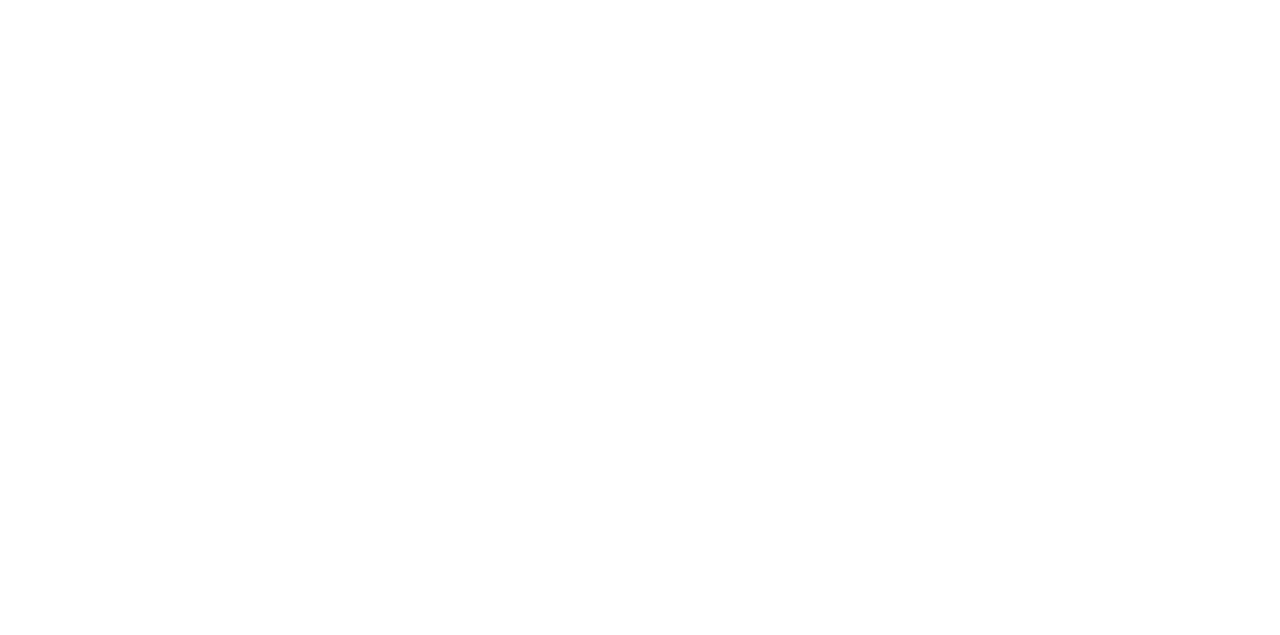
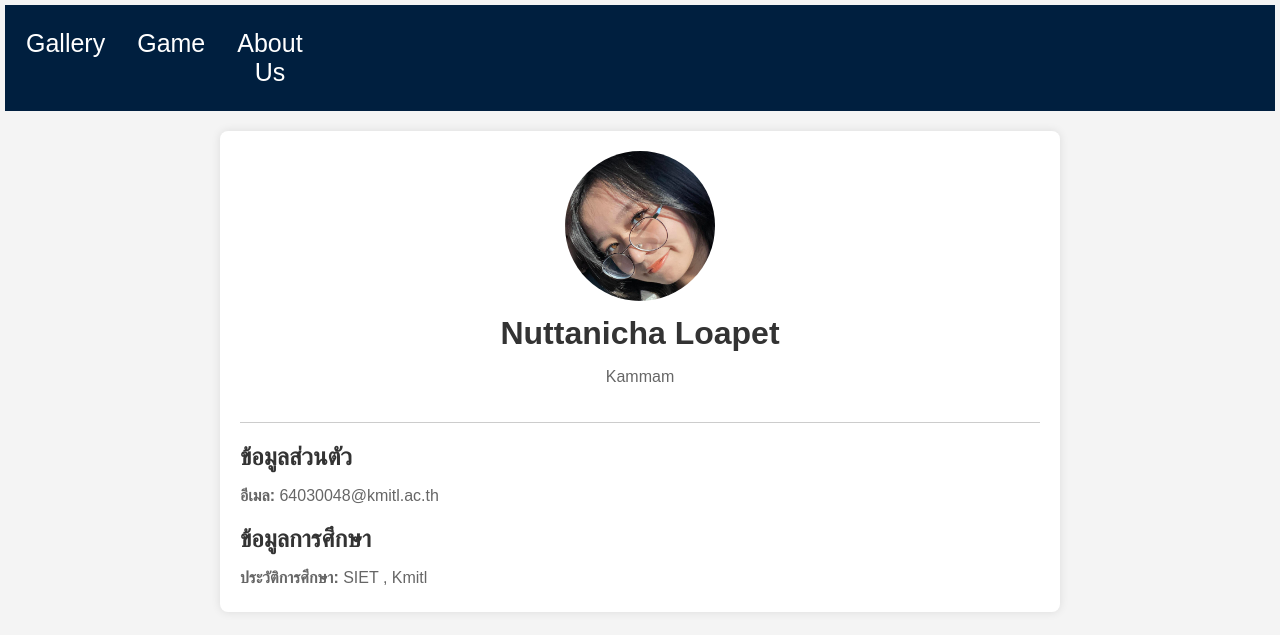
Before and after one commit to kammam19/kammam19.github.io, a plain HTML site: page about.html in a window 1280 px wide. Drawn offline with Linux system fonts and the light colour scheme.

Commit message:
about us

```diff
--- a/about.html
+++ b/about.html
@@ -0,0 +1,37 @@
+<!DOCTYPE html>
+<html lang="en">
+<head>
+<meta charset="UTF-8">
+<meta name="viewport" content="width=device-width, initial-scale=1.0">
+<title>โปรไฟล์</title>
+<link rel="stylesheet" href="css/all.css">
+  <link rel="stylesheet" href="css/about.css">
+<style>
+
+</style>
+</head>
+<body>
+    <nav>
+        <ul>
+          <li><a href="index.html" class="menu">Gallery</a></li>
+          <li class="dropdown"><a href="#" class="menu">Game</a>
+            <div class="dropdown-content"><a href="game_m.html">Game Manual</a><a href="game.html">Game</a></div>
+          </li>
+          <li><a href="about.html" class="menu">About Us</a></li>
+        </ul>
+      </nav>
+    <div class="container">
+        <div class="profile-header">
+            <img src="Pic/pro.jpg" alt="โปรไฟล์รูปภาพ">
+            <h1>Nuttanicha Loapet</h1>
+            <p>Kammam</p>
+        </div>
+        <div class="profile-info">
+            <h2>ข้อมูลส่วนตัว</h2>
+            <p><strong>อีเมล:</strong> 64030048@kmitl.ac.th</p>
+            <h2>ข้อมูลการศึกษา</h2>
+            <p><strong>ประวัติการศึกษา:</strong> SIET , Kmitl</p>
+        </div>
+    </div>
+</body>
+</html>
--- /dev/null
+++ b/css/about.css
@@ -0,0 +1,44 @@
+body {
+    font-family: Arial, sans-serif;
+    margin: 0;
+    padding: 0;
+    background-color: #f4f4f4;
+}
+.container {
+    max-width: 800px;
+    margin: 20px auto;
+    background-color: #fff;
+    padding: 20px;
+    border-radius: 8px;
+    box-shadow: 0 0 10px rgba(0, 0, 0, 0.1);
+}
+.profile-header {
+    text-align: center;
+    padding-bottom: 20px;
+    border-bottom: 1px solid #ccc;
+}
+.profile-header img {
+    width: 150px;
+    height: 150px;
+    border-radius: 50%;
+    object-fit: cover;
+    margin-bottom: 10px;
+}
+.profile-header h1 {
+    margin: 0;
+    color: #333;
+}
+.profile-header p {
+    color: #666;
+}
+.profile-info {
+    margin-top: 20px;
+}
+.profile-info h2 {
+    color: #333;
+    margin-bottom: 10px;
+}
+.profile-info p {
+    color: #666;
+    margin-bottom: 5px;
+}
```
Also changed, not shown: css/game_m.css (+0 -21 lines), Pic/pro.jpg (added).
